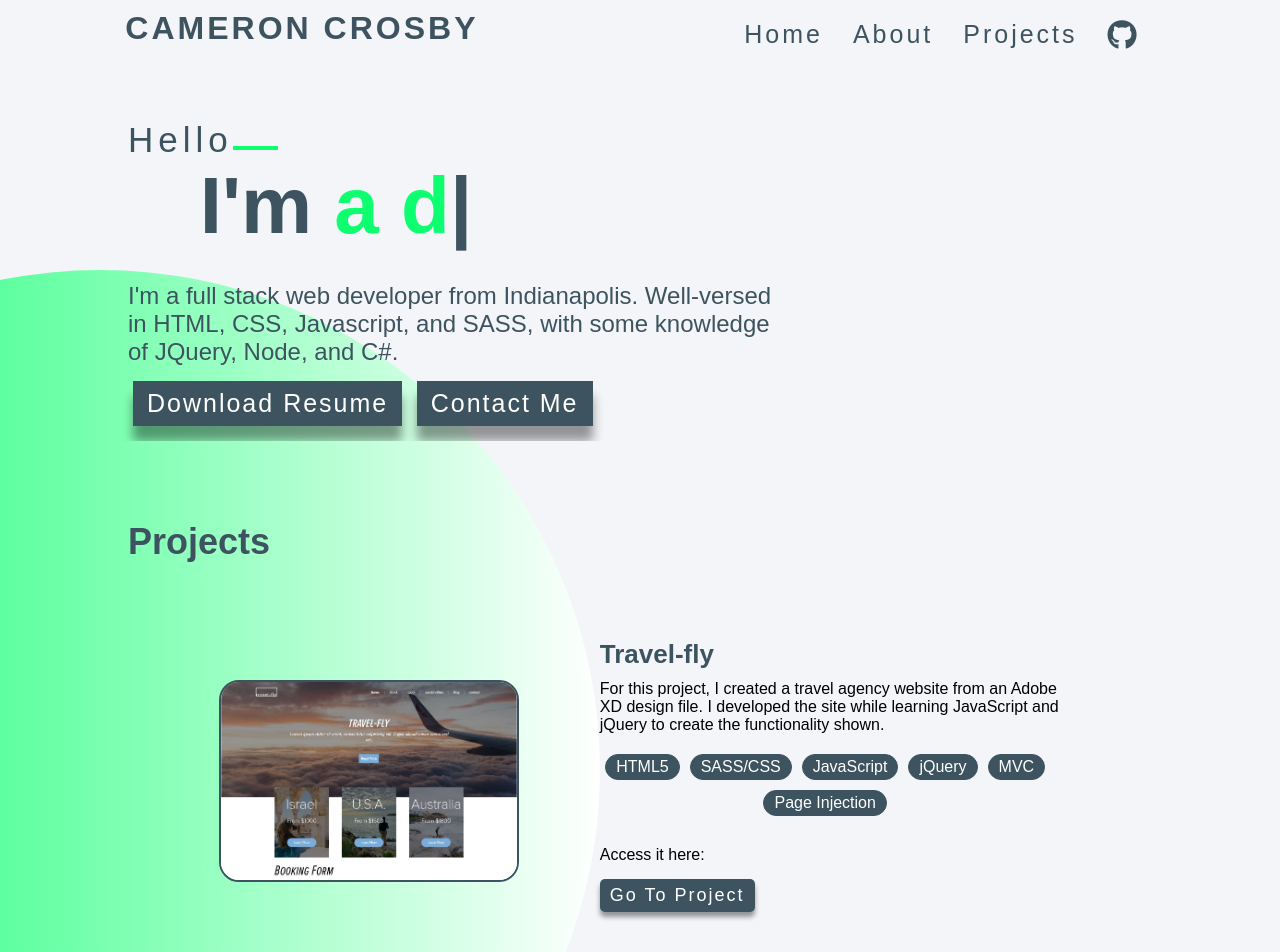
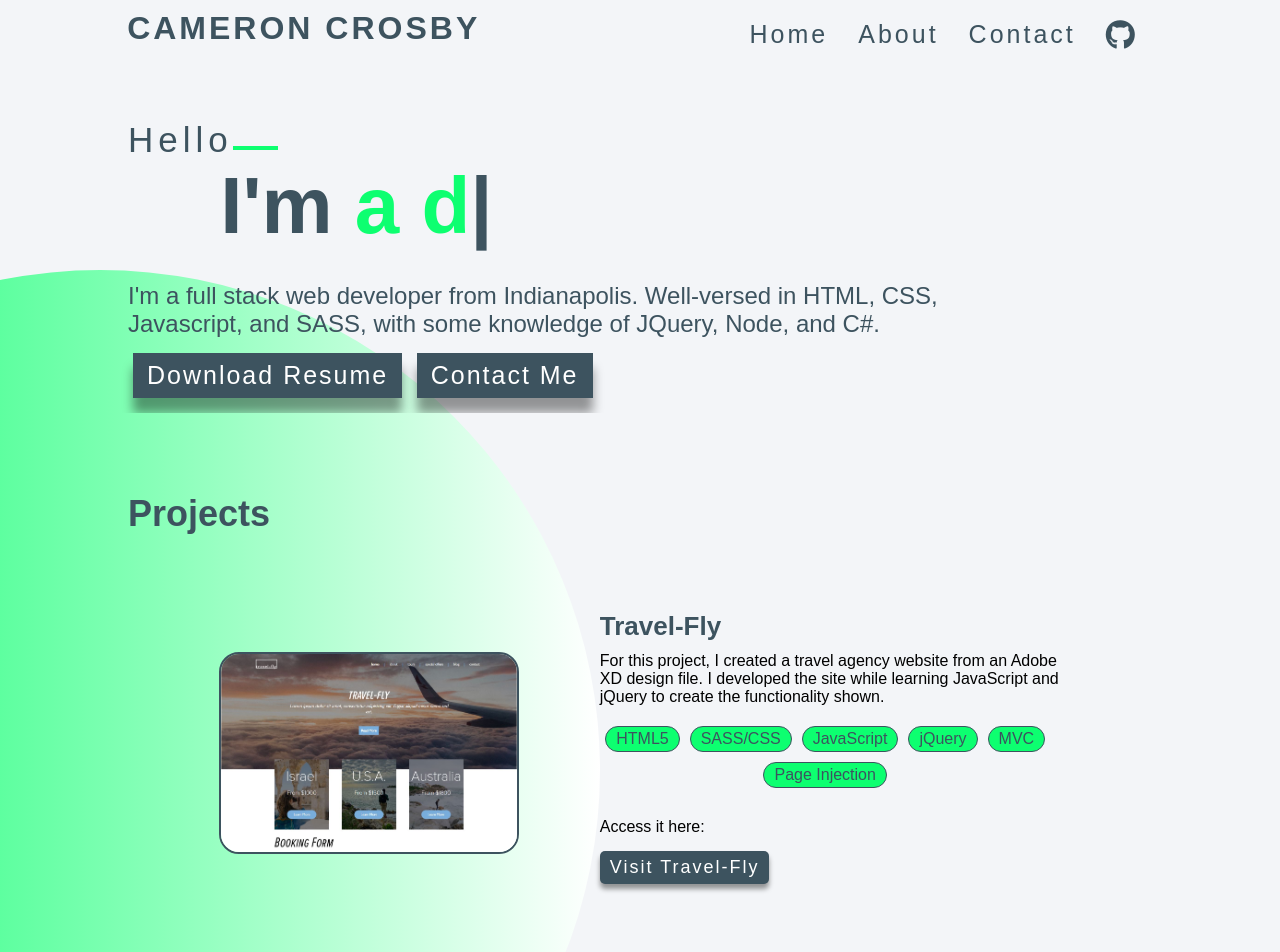
Before and after one commit to crosby7/personalPortfolio, a website with bundled scripts: page index.html in a window 1280 px wide. Shown: the top 952 px of the page. Built offline with nearby package versions, Linux system fonts and the light colour scheme.

Commit message:
Begin Edits - Create Contact

```diff
--- a/index.html
+++ b/index.html
@@ -20,7 +20,8 @@
       <ul class="navItems">
         <li><a href="#home">home</a></li>
         <li><a href="#about">about</a></li>
-        <li><a href="#projects">projects</a></li>
+        <li><a href="#contact">contact</a></li>
+        <!-- <li><a href="#projects">projects</a></li> -->
         <li>
           <a href="https://github.com/crosby7" target="_blank"
             ><i class="fa-brands fa-github"></i
--- a/pages/projects.html
+++ b/pages/projects.html
@@ -11,7 +11,7 @@
         <div class="project">
             <div class="quickLook"><img src="../images/travelFlyImage.JPG" alt="Screencapture of travel-fly website"></div>
             <div class="textAndLink">
-                <h2>Travel-fly</h3>
+                <h2>Travel-Fly</h3>
                 <p>For this project, I created a travel agency website from an Adobe XD design file. I developed the site while learning JavaScript and jQuery to create the functionality shown.</p>
                 <ul>
                     <li>HTML5</li>
@@ -22,7 +22,7 @@
                     <li>Page Injection</li>
                 </ul>
                 <p class="noMargin">Access it here:</p>
-                <button><a href="https://crosby7.github.io/Travel-fly/" target="_blank">Go to Project</a></button>
+                <button><a href="https://crosby7.github.io/Travel-fly/" target="_blank">Visit Travel-fly</a></button>
             </div>
         </div>
         <div class="project">
@@ -43,7 +43,7 @@
                     <li>CRUD</li>
                 </ul>
                 <p class="noMargin">Access it here:</p>
-                <button><a href="https://crosby7.github.io/jungleCook/dist" target="_blank">Go to Project</a></button>
+                <button><a href="https://crosby7.github.io/jungleCook/dist" target="_blank">Discover Jungle Cook</a></button>
             </div>
         </div>
         <div class="project">
@@ -64,7 +64,7 @@
                     <li>CRUD</li>
                 </ul>
                 <p class="noMargin">Access it here:</p>
-                <button><a href="https://crosby7.github.io/finalProjectKeurig/dist" target="_blank">Go to Project</a></button>
+                <button><a href="https://crosby7.github.io/finalProjectKeurig/dist" target="_blank">See the Mockup</a></button>
             </div>
         </div>
     </div>
--- a/scss/homePage.scss
+++ b/scss/homePage.scss
@@ -13,7 +13,7 @@
     margin-bottom: 80px;
 
     .cols {
-      width: 70%;
+      width: 90%;
     }
 
     .topline {
@@ -34,6 +34,7 @@
     }
 
     h1 {
+      width: 100%;
       display: block;
       font-size: 5em;
       font-weight: 900;
--- a/scss/projects.scss
+++ b/scss/projects.scss
@@ -41,22 +41,16 @@
         margin-bottom: 20px;
 
         li {
-          font-size: 22px;
-          padding: 0 20px;
+          font-size: 20px;
+          font-weight: 500;
+          padding: 5px 20px;
           margin: 0 10px 10px 0;
           text-align: center;
           border: 1px solid $site-grey;
-          border-radius: 20px;
-          background-color: $site-grey;
-          color: white;
+          border-radius: 30px;
+          background-color: $site-green;
+          color: $site-grey;
           cursor: default;
-        }
-
-        li:hover {
-          //   transform: scale(1.1);
-          transition: 0.5s;
-          background-color: $site-white;
-          color: $site-grey;
         }
       }
 
@@ -95,7 +89,6 @@
 @media (max-width: 1550px) {
   .projectsPage {
     .project {
-
       .quickLook {
         width: 400px;
         img {
@@ -124,7 +117,6 @@
 @media (max-width: 1350px) {
   .projectsPage {
     .project {
-
       .quickLook {
         width: 300px;
         img {
@@ -176,7 +168,5 @@
         }
       }
     }
-
-
   }
 }
```
Also changed, not shown: pages/contact.html (added, +1 -0 lines), css/styles.css, 1 other file.
